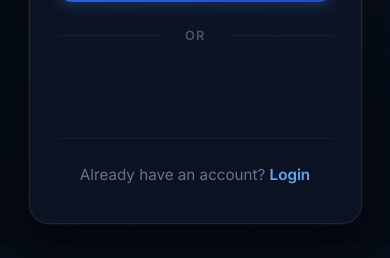
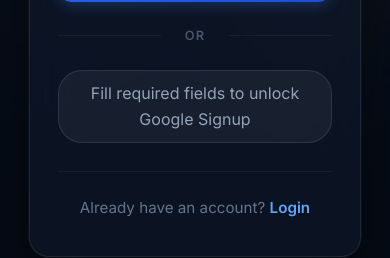
Before and after one commit to HC-28/urban-nest, a React (Vite) app in the folder frontend/: page /signup in a window 390 px wide. Shown: the part 761-1019 px from the top of the page. Built offline with nearby package versions, Linux system fonts and the light colour scheme; no server answers.

Commit message:
Fix: Require City, Pincode, and Phone before Google Signup for both roles

```diff
--- a/frontend/src/pages/Signup.jsx
+++ b/frontend/src/pages/Signup.jsx
@@ -142,12 +142,15 @@
   };
 
   const handleGoogleSuccess = async (response) => {
-    // Check mandatory fields if AGENT
-    if (user.role === "AGENT") {
+    // Check mandatory fields for ALL roles before calling Google API
     if (!user.city || !user.phone || !user.pincode) {
-        setError("Please fill in City, Phone, and Pincode before using Google Signup.");
+      setError("Please fill in City, Pincode, and Phone Number before using Google Signup.");
+      toast.error("Complete the form fields first");
       return;
     }
+
+    if (user.role === "AGENT" && !user.agencyName) {
+      // Optional: enforce agency name or just let it pass, but previously it wasn't strictly enforced.
     }
 
     setLoading(true);
@@ -302,7 +305,26 @@
         </form>
 
         <div className="auth-divider"><span>OR</span></div>
-        <div className="google-auth-container">
+        <div className="google-auth-container" onClick={() => {
+          if (!user.city || !user.phone || !user.pincode) {
+            setError("You must fill in City, Pincode, and Phone before signing up with Google.");
+            toast.error("Please complete the required form fields first.");
+          }
+        }}>
+          {(!user.city || !user.phone || !user.pincode) ? (
+            <div className="google-disabled-overlay" style={{
+              background: 'rgba(255,255,255,0.05)',
+              border: '1px solid rgba(255,255,255,0.1)',
+              borderRadius: '24px',
+              padding: '10px 20px',
+              color: '#94a3b8',
+              textAlign: 'center',
+              cursor: 'not-allowed',
+              width: '100%'
+            }}>
+              Fill required fields to unlock Google Signup
+            </div>
+          ) : (
             <GoogleLogin
               onSuccess={handleGoogleSuccess}
               onError={() => toast.error("Google Signup failed")}
@@ -311,6 +333,7 @@
               text="signup_with"
               width="350"
             />
+          )}
         </div>
 
         <div className="auth-footer">
```
Lines whose indentation alone changed are shown as unchanged.
